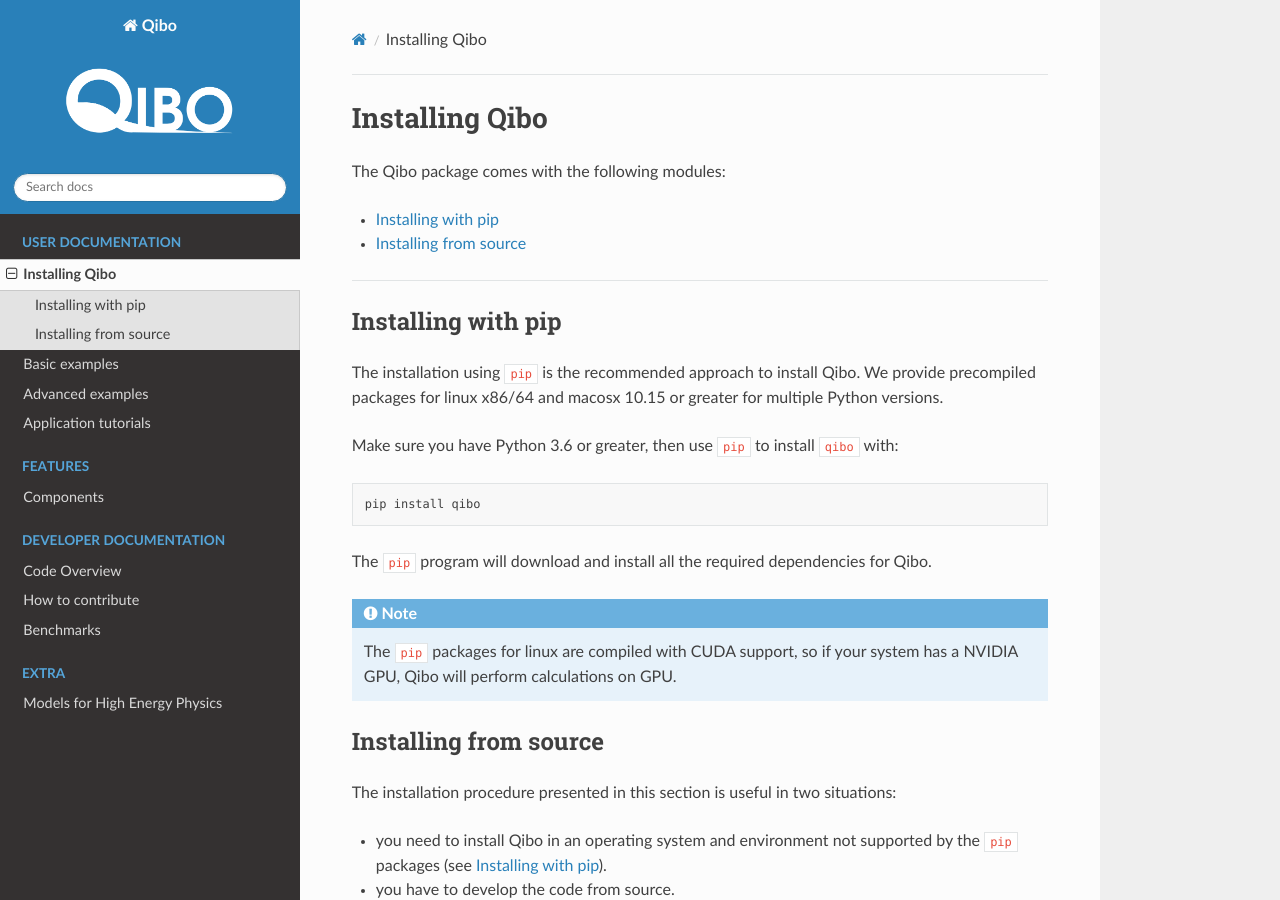
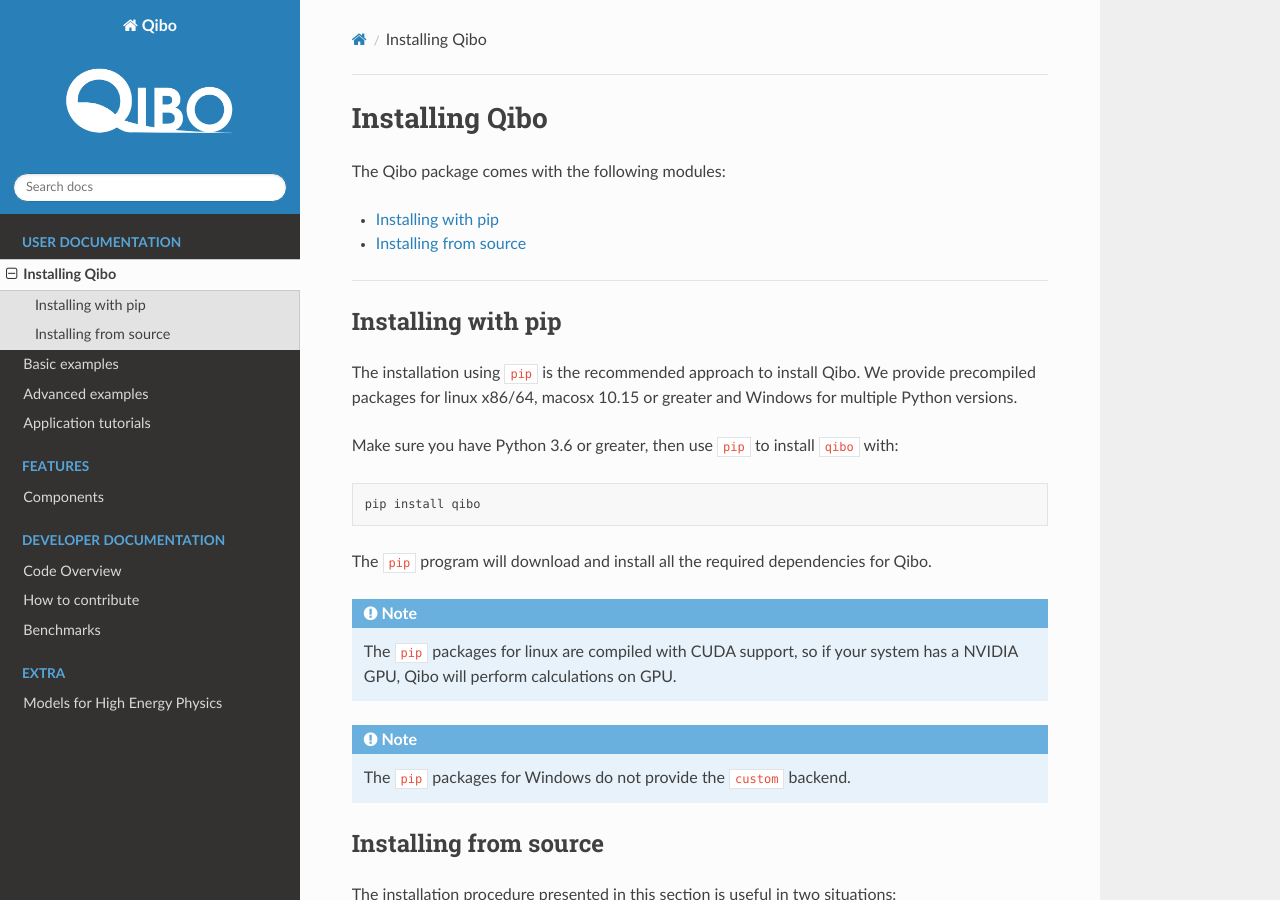
Before and after one commit to qiboteam/qibo, a Sphinx documentation site: the page built from doc/source/installation.rst, in a window 1280 px wide and 900 px high. Built offline with Sphinx 7.4.7 and the Read the Docs theme 2.0.0, drawn with Linux system fonts in a browser that asks for light colours; pages that are not in the unit, such as notebooks, are missing from menus.

Commit message:
updating docs

```diff
--- a/doc/source/installation.rst
+++ b/doc/source/installation.rst
@@ -14,8 +14,8 @@
 -------------------
 
 The installation using ``pip`` is the recommended approach to install Qibo.
-We provide precompiled packages for linux x86/64 and macosx 10.15 or greater
-for multiple Python versions.
+We provide precompiled packages for linux x86/64, macosx 10.15 or greater
+and Windows for multiple Python versions.
 
 Make sure you have Python 3.6 or greater, then
 use ``pip`` to install ``qibo`` with:
@@ -30,6 +30,9 @@
 .. note::
     The ``pip`` packages for linux are compiled with CUDA support, so if your
     system has a NVIDIA GPU, Qibo will perform calculations on GPU.
+
+.. note::
+    The ``pip`` packages for Windows do not provide the ``custom`` backend.
 
 .. _installing-from-source:
 
```
